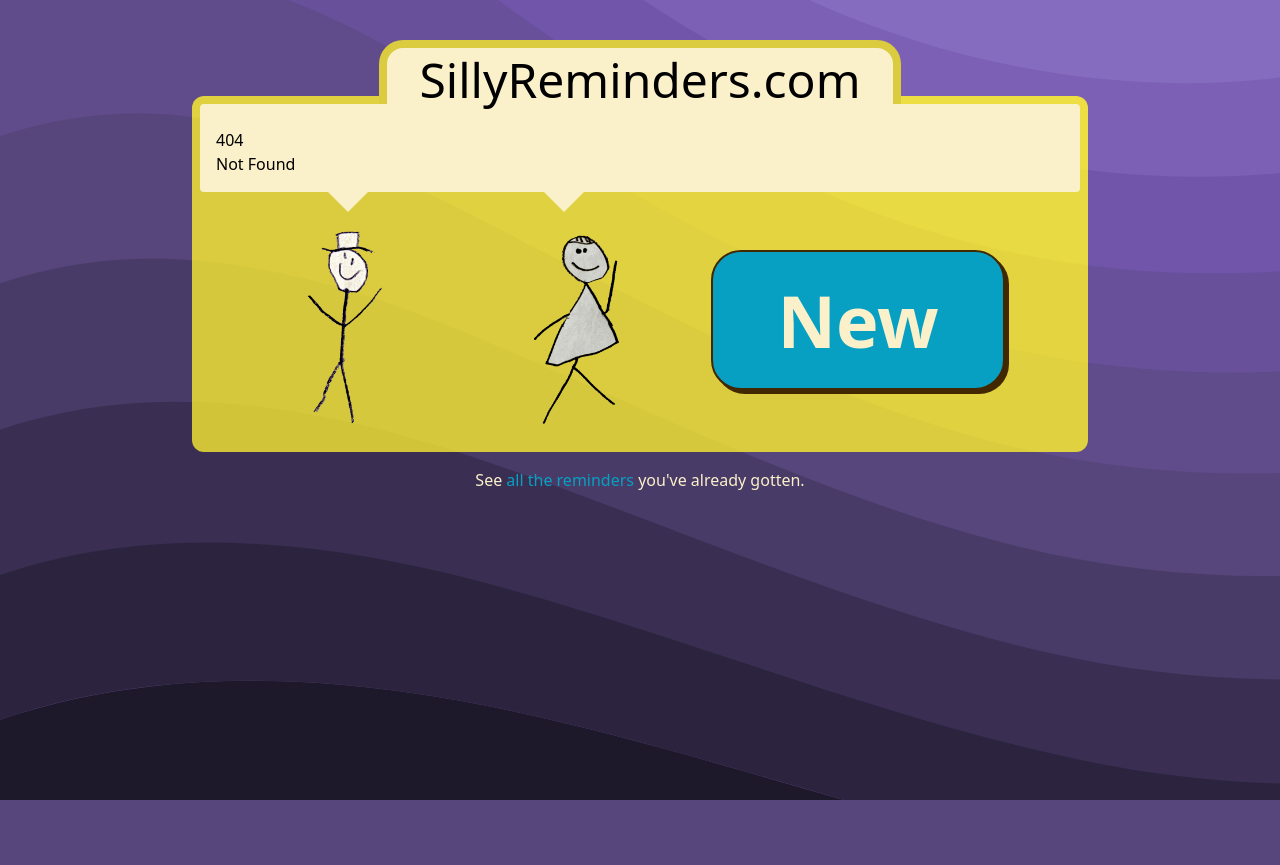
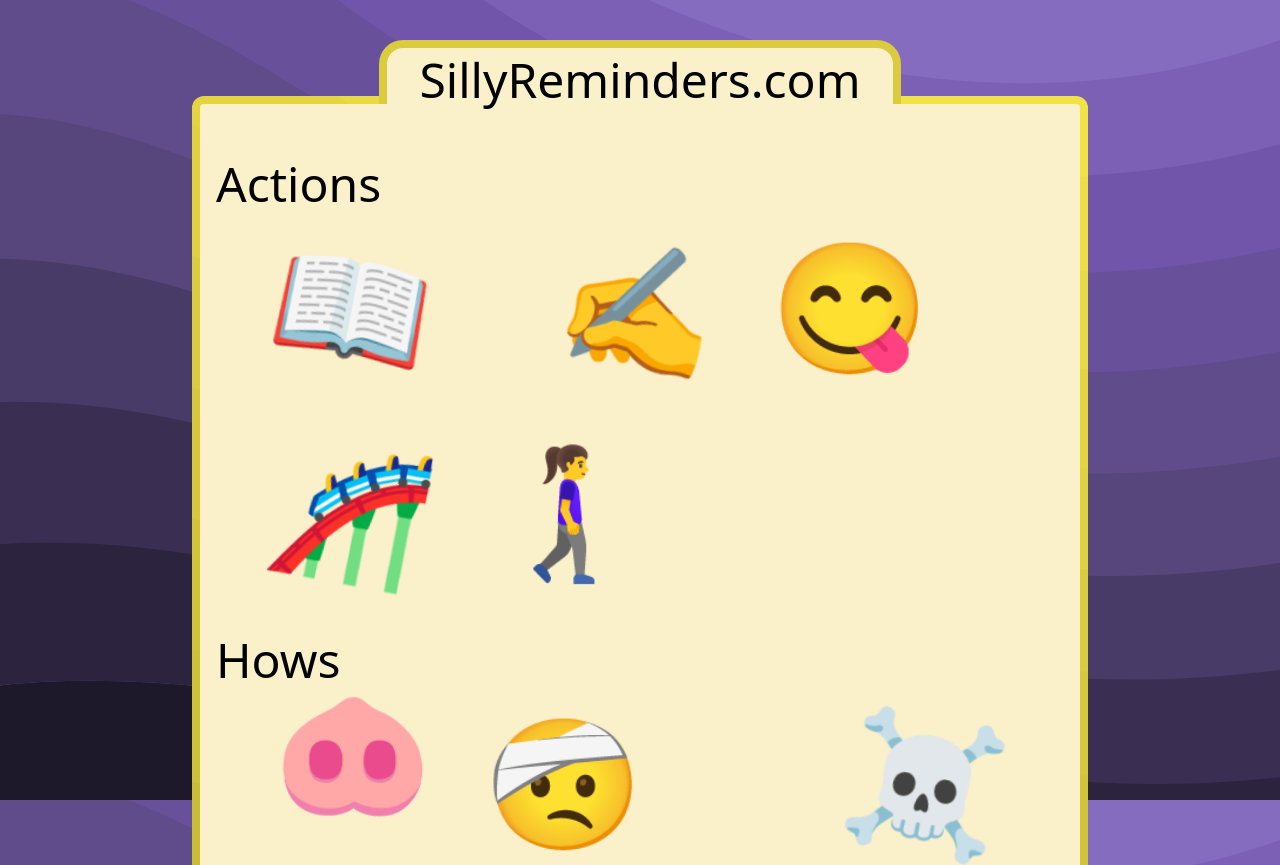
Before and after one commit to crookedneighbor/sillyreminders.com, a SvelteKit app: page /emojis in a window 1280 px wide. Before the commit this address had no page. Shown: the top 865 px of the page. Before the commit the page ends 800 px from the top, so only its background shows below. Built offline with nearby package versions, Linux system fonts and the light colour scheme; a web font is replaced by a local one.

Commit message:
feat: add emoji route

```diff
--- /dev/null
+++ b/src/lib/components/EmojiList.svelte
@@ -0,0 +1,24 @@
+<script lang="ts">
+	interface Props {
+		title: string;
+		emojis: { emoji: string; animation?: string }[];
+	}
+	let { title, emojis }: Props = $props();
+</script>
+
+<h2 class="mt-8">{title}</h2>
+<div class="mb-8 grid grid-cols-3 gap-3">
+	{#each emojis as emoji}
+		<div class="my-8 w-full text-center text-9xl">
+			<div class={`animate-${emoji.animation || 'wiggle'}`}>
+				{emoji.emoji}
+			</div>
+		</div>
+	{/each}
+</div>
+
+<style lang="postcss">
+	h2 {
+		@apply text-5xl;
+	}
+</style>
--- /dev/null
+++ b/src/routes/emojis/+page.svelte
@@ -0,0 +1,14 @@
+<script lang="ts">
+	import { actions } from '$lib/actions';
+	import EmojiList from '$lib/components/EmojiList.svelte';
+	import { hows } from '$lib/hows';
+	import { things } from '$lib/things';
+
+	const actionEmojis = $derived(Object.values(actions));
+	const howEmojis = $derived(Object.values(hows));
+	const thingEmojis = $derived(Object.values(things));
+</script>
+
+<EmojiList emojis={actionEmojis} title="Actions" />
+<EmojiList emojis={howEmojis} title="Hows" />
+<EmojiList emojis={thingEmojis} title="Things" />
```
